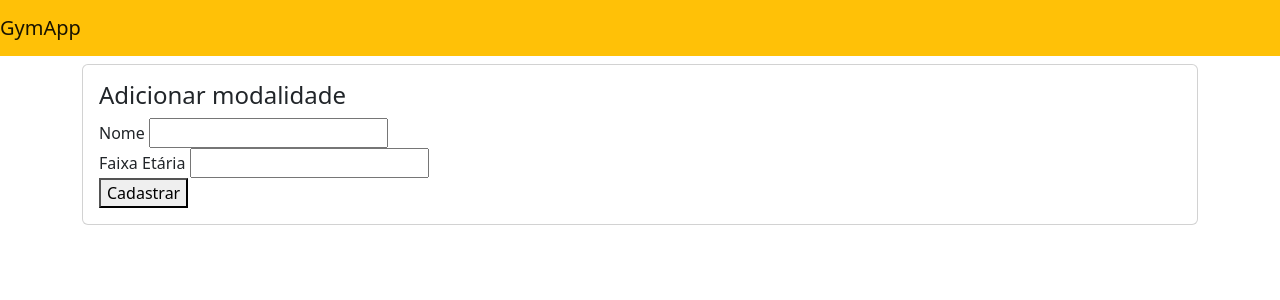
After one commit to bd-unb-2sem2022/academia, a Flask app: page /modalidade in a window 1280 px wide. The commit adds this page. Shown: the top 300 px of the page. Run offline with Flask 2, Linux system fonts and the light colour scheme; some libraries are stand-ins or nearby versions.

Commit message:
view melhorada

```diff
--- a/criacao_fisico.sql
+++ b/criacao_fisico.sql
@@ -436,7 +436,10 @@ VALUES
         (1,2,'08:00:00','20:00:00','quarta'),
         (1,2,'08:00:00','18:00:00','sexta'),
         (2,1,'16:00:00','17:00:00','terça'),
-        (2,1,'16:00:00','17:00:00','quinta');
+        (2,1,'16:00:00','17:00:00','quinta'),
+        (5, 5, '12:00:00', '13:00:00', 'terça'),
+        (3, 3, '12:00:00', '13:00:00', 'segunda'),
+        (4, 4, '12:00:00', '13:00:00', 'quarta');
 
 INSERT INTO
     trabalha_em
--- a/gymApp/app.py
+++ b/gymApp/app.py
@@ -91,14 +91,20 @@ def edit_aluno():
             d.write(data)
             d.close()
 
-        cursor.execute(f"select fk_turma_codigo, fk_aluno_cpf from esta_matriculado where fk_aluno_cpf='{cpf}'")
-        aluno_turma = cursor.fetchall()[0]
+        try:
+            cursor.execute(f"select fk_turma_codigo, fk_aluno_cpf from esta_matriculado where fk_aluno_cpf='{cpf}'")
+            aluno_turma = cursor.fetchall()[0]
+        except:
+            aluno_turma = ''
 
         cursor.execute('select codigo, nome, valor from plano')
         plano = cursor.fetchall()
 
-        cursor.execute('select turma_cod, modalidade_nome, modalidade_faixa_etaria from turma_modalidade')
-        turma = cursor.fetchall()
+        try:
+            cursor.execute('select turma_cod, modalidade_nome, modalidade_faixa_etaria from turma_modalidade')
+            turma = cursor.fetchall()
+        except:
+            turma = ''
 
         return render_template('edit_aluno.html', plano=plano, turma=turma, aluno=aluno, aluno_turma=aluno_turma, image_url=image_url)
 
@@ -117,14 +123,21 @@ def edit_aluno():
         fk_plano_codigo = request.form.get('fk_plano_codigo')
         fk_turma = request.form.get('fk_turma')
 
+        print('$$$$$', cpf)
+
         try:
             if foto == b'':
                 cursor.execute(f"update aluno set nome='{nome}', data_nascimento='{data_nascimento}', fk_plano_codigo='{fk_plano_codigo}' where cpf='{cpf}'")
             else:
                 cursor.execute(f"update aluno set nome='{nome}', data_nascimento='{data_nascimento}', fk_plano_codigo='{fk_plano_codigo}', foto={Binary(foto)} where cpf='{cpf}'")
 
-            cursor.execute(f"update esta_matriculado set fk_turma_codigo={fk_turma} where fk_aluno_cpf='{cpf}' ")
-            conexao.commit()
+            cursor.execute(f"select * from esta_matriculado where fk_aluno_cpf='{cpf}'")
+            if len(cursor.fetchall()) == 0:
+                cursor.execute("insert into esta_matriculado values(%s, %s);", (fk_turma, cpf))
+                conexao.commit()
+            else:
+                cursor.execute(f"update esta_matriculado set fk_turma_codigo={fk_turma} where fk_aluno_cpf='{cpf}' ")
+                conexao.commit()
 
             session['messages'] = 'Aluno editado com sucesso'
         except:
@@ -268,6 +281,76 @@ def del_turma():
         session['messages'] = 'Turma removida com sucesso'
         return redirect('/')
 
+@app.route('/modalidade', methods=['GET', 'POST'])
+def modalidade():
+    if request.method == 'GET':
+        return render_template('modalidade.html')
+
+    elif request.method == 'POST':
+
+        try:
+            nome = request.form.get('nome')
+            faixa_etaria = request.form.get('faixa_etaria')
+
+            cursor.execute("insert into modalidade(nome, faixa_etaria) values(%s,%s)", (nome, faixa_etaria))
+            conexao.commit()
+
+        except:
+            session['messages'] = 'Erro ao inserir modalidade'
+            return redirect('/')
+
+        session['messages'] = 'Modalidade criada com sucesso'
+        return redirect('/')
+
+@app.route('/edit_modalidade', methods=['GET', 'POST'])
+def edit_modalidade():
+    if request.method == 'GET':
+
+        try:
+            mod_nome = request.args.get('mod')
+
+            cursor.execute(f"select codigo, nome, faixa_etaria from modalidade where nome='{mod_nome}'")
+
+            modalidade = cursor.fetchall()[0]
+
+        except:
+            session['messages'] = 'Erro ao carregar dados'
+            return redirect('/')
+
+        return render_template('modalidade.html', modalidade=modalidade)
+
+    elif request.method == 'POST':
+
+        codigo = request.form.get('codigo')
+        nome = request.form.get('nome')
+        faixa_etaria = request.form.get('faixa_etaria')
+
+        cursor.execute(f"UPDATE modalidade SET nome='{nome}', faixa_etaria='{faixa_etaria}' where codigo={codigo} ")
+        conexao.commit()
+
+        return redirect('/')
+
+@app.route('/del_modalidade', methods=['POST'])
+def del_modalidade():
+    if request.method == 'POST':
+
+        mod_cod = request.form.get('codigo')
+
+        # delete
+        try:
+            cursor.execute(f"delete from esta_matriculado where fk_turma_codigo in (select codigo from turma where fk_modalidade_codigo = {mod_cod})")
+            cursor.execute(f"delete from utiliza where fk_turma_codigo in (select codigo from turma where fk_modalidade_codigo = {mod_cod})")
+            cursor.execute(f"delete from turma where fk_modalidade_codigo = {mod_cod}")
+            cursor.execute(f"delete from modalidade where codigo = {mod_cod}")
+
+            conexao.commit()
+
+        except:
+            session['messages'] = 'Erro ao remover modalidade'
+            return redirect('/')
+
+        session['messages'] = 'Modalidade removida com sucesso'
+        return redirect('/')
 
 @app.route('/clear_session')
 def clear_session():
--- /dev/null
+++ b/gymApp/templates/modalidade.html
@@ -0,0 +1,35 @@
+{% extends "base.html" %}
+
+{% block content %}
+
+<div class="card-body">
+
+    <h4>{{ "Editar modalidade" if modalidade else "Adicionar modalidade" }}</h4>
+
+    <form action="/{{ 'edit_modalidade' if modalidade else 'modalidade' }}" method="post">
+
+        {% if modalidade %}
+        <input hidden type="text" name="codigo" value="{{ modalidade[0] }}">
+        {% endif %}
+
+        <label for="">Nome</label>
+        <input type="text" name="nome" value="{{ modalidade[1] if modalidade else '' }}"><br>
+
+        <label for="">Faixa Etária</label>
+        <input type="text" name="faixa_etaria" value="{{ modalidade[2] if modalidade else '' }}"><br>
+
+        <button type="submit">{{ 'Editar' if modalidade else 'Cadastrar' }}</button>
+    </form>
+
+    {% if modalidade %}
+        <form action="del_modalidade" method="post">
+            <input hidden type="text" name="codigo" value="{{ modalidade[0] }}">
+
+            <button type="submit">Deletar</button>
+        </form>
+    {% endif %}
+
+
+</div>
+
+{% endblock %}
```
Also changed, not shown: gymApp/templates/index.html (+12 -3 lines).
